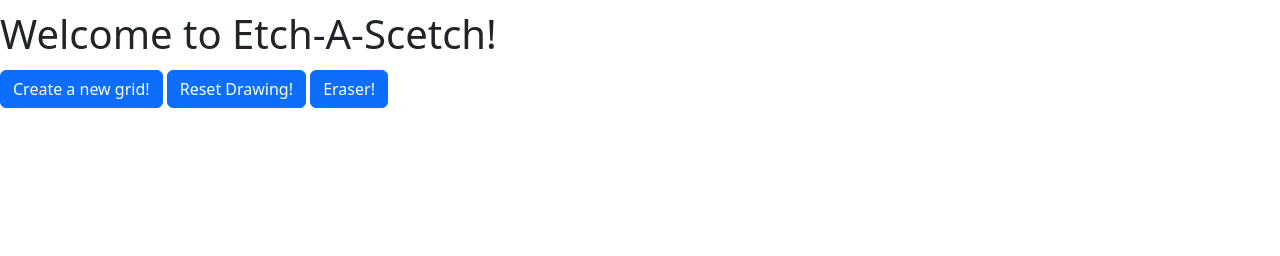
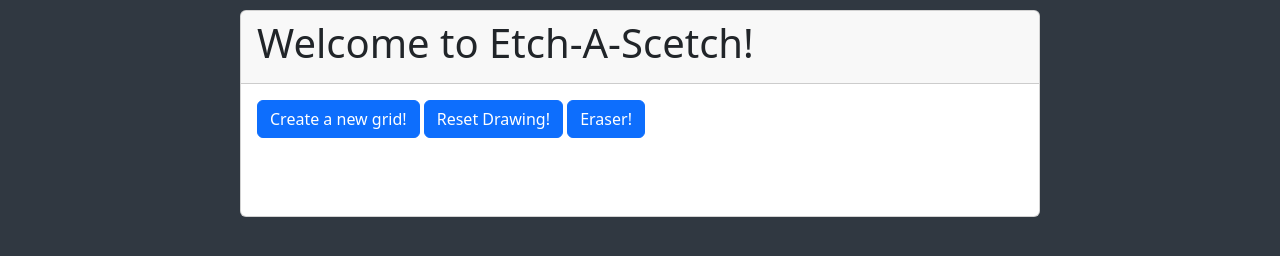
Before and after one commit to sovationboss/The_Odin_Project, a plain HTML site: page repos/etch-a-sketch/index.html in a window 1280 px wide. Drawn offline with nearby package versions, Linux system fonts and the light colour scheme.

Commit message:
edited some comments to make the code betetr understandable

```diff
--- a/repos/etch-a-sketch/index.html
+++ b/repos/etch-a-sketch/index.html
@@ -10,14 +10,18 @@
 </head>
 <body>
     <div id="container">
-        <div id="header">
+        <div class="card">
+            <div class="card-header">
                 <h1>Welcome to Etch-A-Scetch!</h1>
             </div>
+            <div class="card-body">
                 <div id="controls" class="controls">
                     <button class="btn btn-primary" id="create-button">Create a new grid!</button>
                     <button class="btn btn-primary" id="reset-button">Reset Drawing!</button>
                     <button class="btn btn-primary" id="eraser-button">Eraser!</button>
                     <!-- Add controls here (buttons, sliders, etc.) -->
+                </div>
+            </div>
          </div>
         <div id="drawing-area">
         </div>
--- a/repos/etch-a-sketch/script.js
+++ b/repos/etch-a-sketch/script.js
@@ -4,23 +4,25 @@ const resetButton = document.getElementById('reset-button');
 const eraserButton = document.getElementById('eraser-button');
 let eraserMode = false;
 
-// Create 16x16 square divs
+// Create square divs (size = userInput)
 const createSquareDivs = (size) => {
 
-    // Clearing (existing) grid
+    // Clear (existing) grid
     container.innerHTML = ' ';
 
-    // Calculate flex-basis value for each square
+    // Calculate flex-basis value for each square based on user input
     const flexBasis = 100 / size + '%';
 
     // Iterate over rows
     for (let i = 0; i < size; i++) {
         // Iterate over columns in each row
         for (let j = 0; j < size; j++) {
+            container.style.background = 'white'
             const square = document.createElement('div');
             square.classList.add('square');
             container.appendChild(square);
             square.style.flexBasis = flexBasis;
+
             // Event listener for mouseenter event
             square.addEventListener('mouseenter', () => {
                 //square.classList.add('hovered');
@@ -38,13 +40,15 @@ const createSquareDivs = (size) => {
 // Call the function to create square divs
 createSquareDivs();
 
-// Function to handle applying hover effect
+// Function to handle hover effect
 const handleHover = (square) => {
-    // Check if square is already hovered
+
+    // Check if eraserMode is on
     if (eraserMode) {
         square.style.opacity = '';
         square.classList.remove('hovered');
     } else {
+        // Check if squares already have hover effect
         if (!square.classList.contains('hovered')) {
             square.classList.add('hovered');
         } else {
@@ -55,7 +59,7 @@ const handleHover = (square) => {
     }
 };
 
-// Function to reset the hover effect
+// Function to reset the hover effect/opacity
 const resetOpacity = () => {
     const squares = document.querySelectorAll('.square');
     squares.forEach(square => {
--- a/repos/etch-a-sketch/styles.css
+++ b/repos/etch-a-sketch/styles.css
@@ -5,11 +5,25 @@ body, html {
     padding: 0;
 }
 
+#container {
+    display: flex;
+    flex-wrap: wrap;
+    justify-content: center;
+    background-color: #303841;
+}
+.card {
+    margin: 10px 0 10px 0;
+    width: 800px;
+}
+
 #drawing-area {
     display: flex;
     flex-wrap: wrap;
     width: 800px;
     height: 800px;
+    border-radius: 10px;
+    padding: 5px;
+    margin-bottom: 10px;
 }
 
 .square {
@@ -23,12 +37,6 @@ body, html {
     opacity: 0.1;
 }
 
-#header {
-    width: 800px;
-    height: 50px;
-    margin: 10px 0 10px 0;
-}
-
 #controls {
     width: 800px;
     height: 100px;
```
Lines whose indentation alone changed are shown as unchanged.
